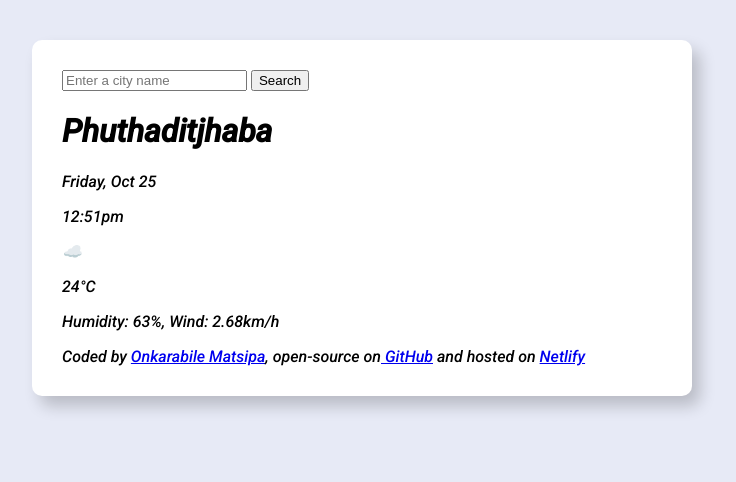
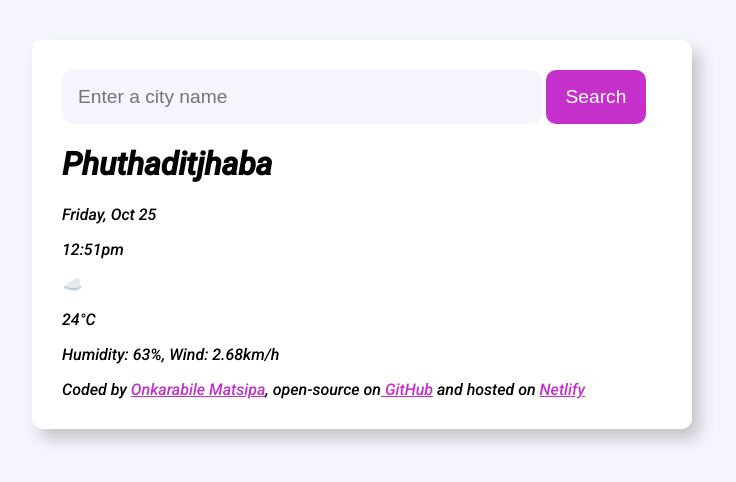
Before and after one commit to Onkarabilematsipa/my-weather-app, a plain HTML site: page index.html in a window 1280 px wide. Shown: the whole page, without its empty margins (278-1014 px from the left). Drawn offline with Linux system fonts and the light colour scheme.

Commit message:
Styled content in header element

```diff
--- a/index.html
+++ b/index.html
@@ -12,9 +12,9 @@
 <body>
     <div class="weather-app">
     <header>
-        <form id="search-form">
-            <input type="search" placeholder="Enter a city name" required>
-            <input type="submit" value="Search">
+        <form class="search-form" id="search-form" >
+            <input type="search" placeholder="Enter a city name" required class="search-form-input">
+            <input type="submit" value="Search" class="search-form-button">
         </form>
     </header>
     <main>
--- a/src/style.css
+++ b/src/style.css
@@ -1,7 +1,7 @@
 
 
 body{
-    background:#e7eaf6;
+    background:#f5f6fd;
     font-family: "Roboto", sans-serif;
     font-weight: 500;
     font-style: italic;
@@ -14,3 +14,30 @@ body{
     box-shadow: 8px 10px 16px rgba(3, 3, 3, 0.2);
     border-radius: 10px;
 }
+
+.search-form-input{
+    background: #f5f6fd;
+    border: none;
+    width: 80%;
+
+}
+.search-form-input, .search-form-button{
+    border-radius: 10px;
+    padding:16px;
+    font-size: larger;
+}
+.search-form-button{
+    width: 100px;
+    background-color: rgb(197, 48, 202);
+    border: none;
+    color: white;
+
+}
+.search-form-button:hover{
+    cursor: pointer;
+    background-color: rgba(197, 48, 202, 0.596);
+    transition: ease-in-out 140ms;
+}
+a{
+    color: rgb(197, 48, 202);
+}
```
